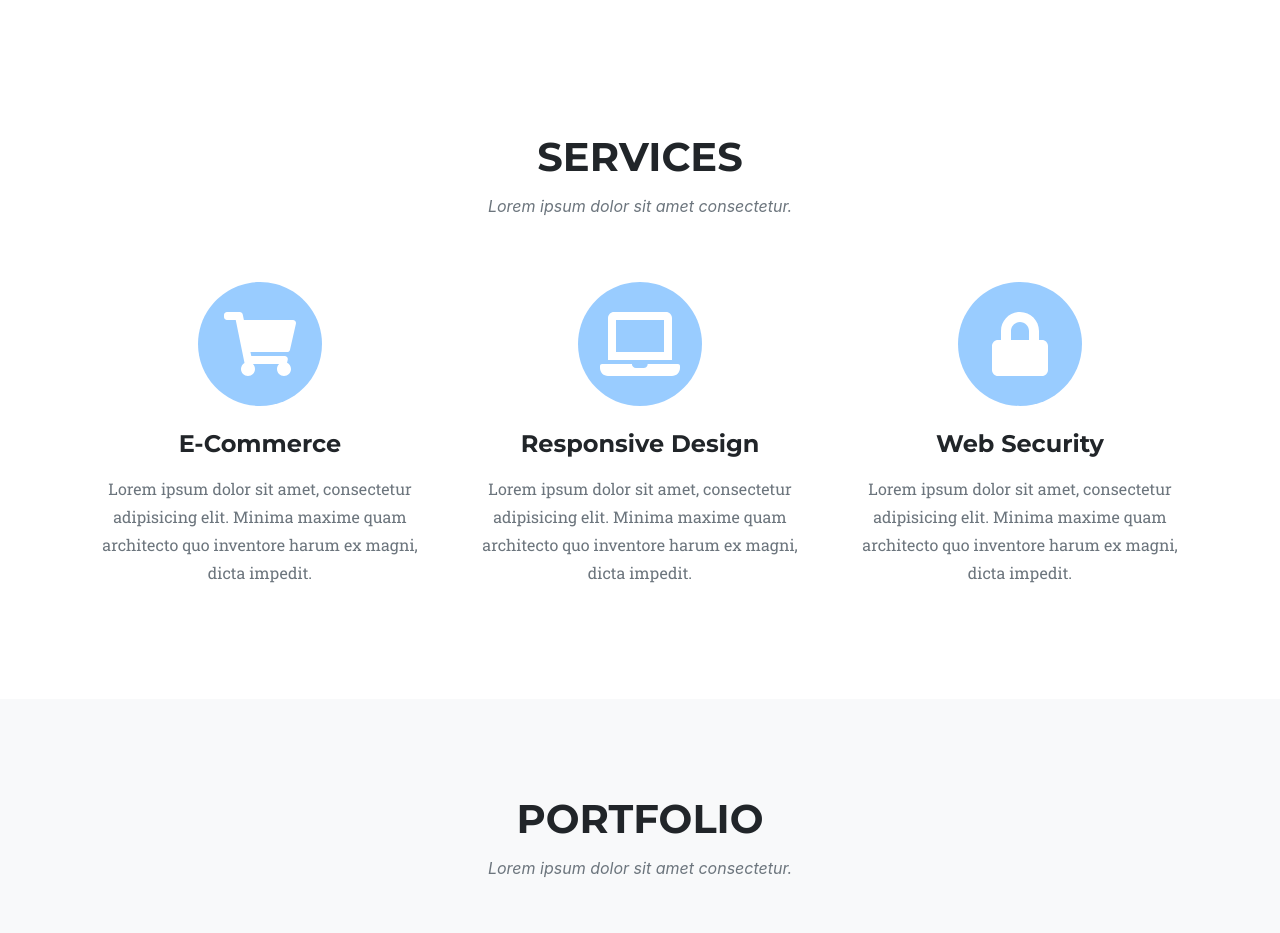
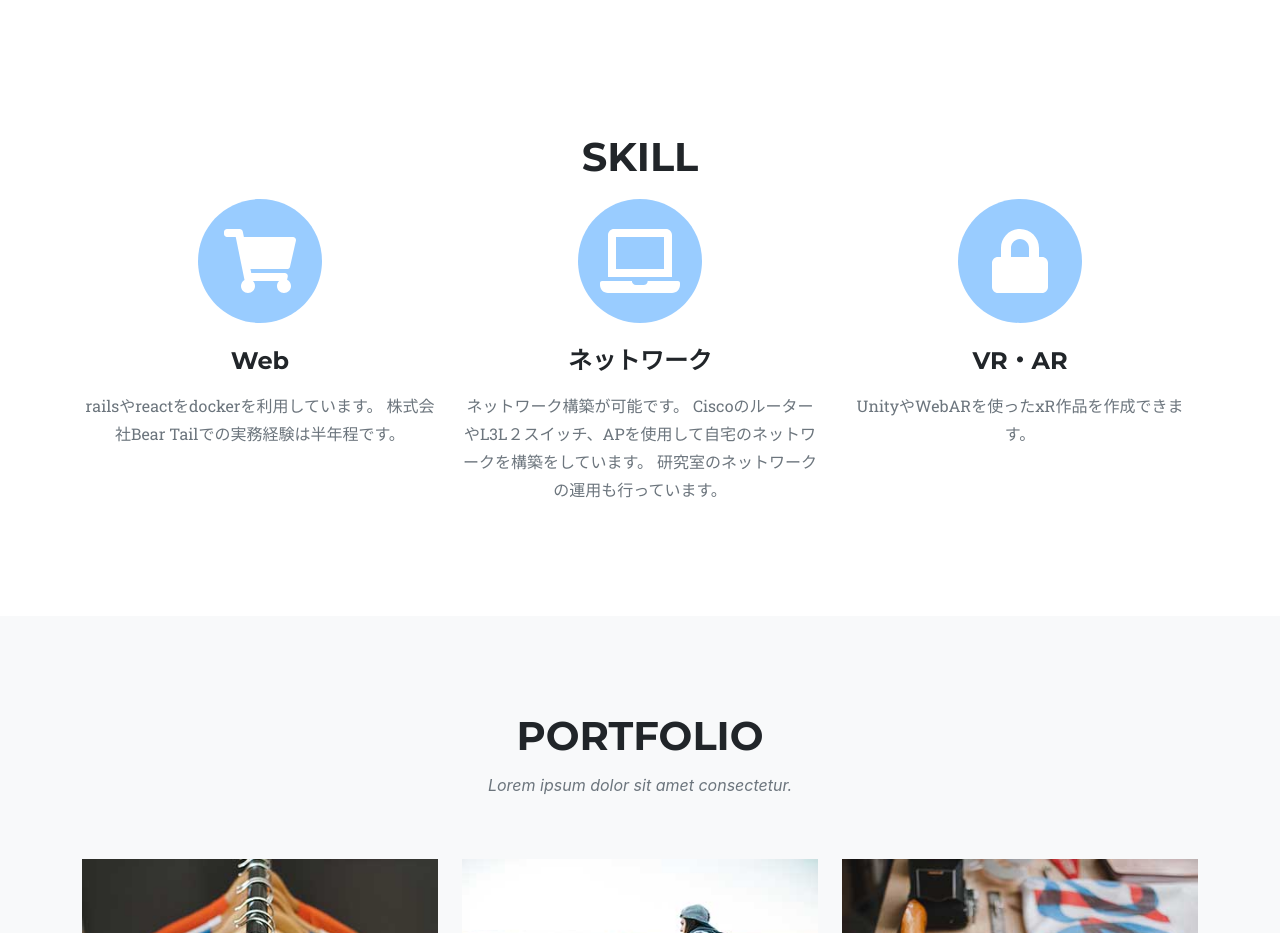
Before and after one commit to rainierrr/portfolio, a website: page index.html in a window 1280 px wide. Shown: the part 2740-3673 px from the top of the page. Drawn offline with nearby package versions, Linux system fonts and the light colour scheme; a web font is replaced by a local one.

Commit message:
SKILL完成

```diff
--- a/index.html
+++ b/index.html
@@ -117,24 +117,32 @@
         <section class="page-section" id="services">
             <div class="container">
                 <div class="text-center">
-                    <h2 class="section-heading text-uppercase">Services</h2>
-                    <h3 class="section-subheading text-muted">Lorem ipsum dolor sit amet consectetur.</h3>
+                    <h2 class="section-heading text-uppercase">Skill</h2>
                 </div>
                 <div class="row text-center">
                     <div class="col-md-4">
                         <span class="fa-stack fa-4x"><i class="fas fa-circle fa-stack-2x text-primary"></i><i class="fas fa-shopping-cart fa-stack-1x fa-inverse"></i></span>
-                        <h4 class="my-3">E-Commerce</h4>
-                        <p class="text-muted">Lorem ipsum dolor sit amet, consectetur adipisicing elit. Minima maxime quam architecto quo inventore harum ex magni, dicta impedit.</p>
+                        <h4 class="my-3">Web</h4>
+                        <p class="text-muted">
+                            railsやreactをdockerを利用しています。
+                            株式会社Bear Tailでの実務経験は半年程です。
+                        </p>
                     </div>
                     <div class="col-md-4">
                         <span class="fa-stack fa-4x"><i class="fas fa-circle fa-stack-2x text-primary"></i><i class="fas fa-laptop fa-stack-1x fa-inverse"></i></span>
-                        <h4 class="my-3">Responsive Design</h4>
-                        <p class="text-muted">Lorem ipsum dolor sit amet, consectetur adipisicing elit. Minima maxime quam architecto quo inventore harum ex magni, dicta impedit.</p>
+                        <h4 class="my-3">ネットワーク</h4>
+                        <p class="text-muted">
+                            ネットワーク構築が可能です。
+                            CiscoのルーターやL3L２スイッチ、APを使用して自宅のネットワークを構築をしています。
+                            研究室のネットワークの運用も行っています。
+                        </p>
                     </div>
                     <div class="col-md-4">
                         <span class="fa-stack fa-4x"><i class="fas fa-circle fa-stack-2x text-primary"></i><i class="fas fa-lock fa-stack-1x fa-inverse"></i></span>
-                        <h4 class="my-3">Web Security</h4>
-                        <p class="text-muted">Lorem ipsum dolor sit amet, consectetur adipisicing elit. Minima maxime quam architecto quo inventore harum ex magni, dicta impedit.</p>
+                        <h4 class="my-3">VR・AR</h4>
+                        <p class="text-muted">
+                            UnityやWebARを使ったxR作品を作成できます。
+                        </p>
                     </div>
                 </div>
             </div>
```
